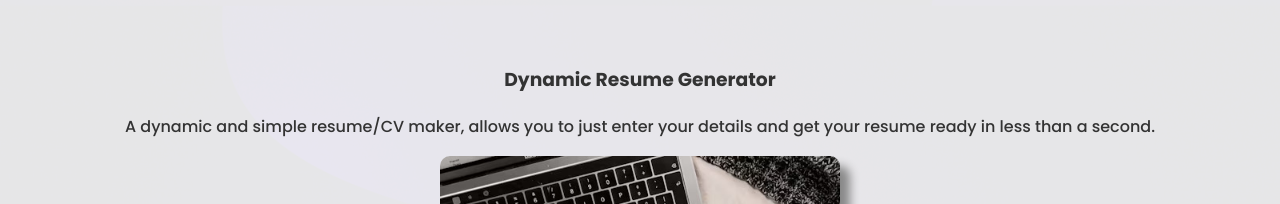
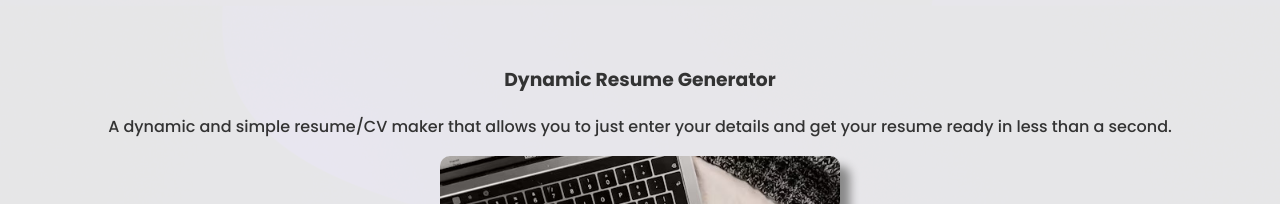
Before and after one commit to MuhammadNofilShoaib/Portfolio, a website: page index.html in a window 1280 px wide. Shown: the part 1701-1905 px from the top of the page. Drawn offline with nearby package versions, Linux system fonts and the light colour scheme.

Commit message:
Update index.html

```diff
--- a/index.html
+++ b/index.html
@@ -33,7 +33,6 @@
     <a href="blue professional modern CV resume (1).pdf" download="Nofil_Shoaib_Resume.pdf" class="button" data-aos="fade-up">Download Resume</a>
   </section>
 
-
   <section id="skills">
     <h2>Skills</h2>
     <ul>
@@ -53,9 +52,9 @@
             <img src="icons8-next.js-64.png" alt="Next.js Logo" class="skill-logo"> Next.js
         </li>
     </ul>
-</section>
+  </section>
 
-<section id="projects">
+  <section id="projects">
     <h2>Projects</h2>
     <div class="project" data-aos="fade-left">
       <h3>Countdown Timer</h3>
@@ -66,7 +65,7 @@
     </div>
     <div class="project" data-aos="fade-right">
       <h3>Dynamic Resume Generator</h3>
-      <p>A dynamic and simple resume/CV maker, allows you to just enter your details and get your resume ready in less than a second.</p>
+      <p>A dynamic and simple resume/CV maker that allows you to just enter your details and get your resume ready in less than a second.</p>
       <img src="cv.jpg" alt="Project Image" data-aos="zoom-in">
       <a href="https://milestone-5.vercel.app/" target="_blank" class="project-button" data-aos="fade-right">View Live</a>
       <a href="https://github.com/MuhammadNofilShoaib/milestone---5.git" target="_blank" class="project-button" data-aos="fade-right">View Code</a>
@@ -94,7 +93,6 @@
     </div>
   </section>
 
-
   <footer>
     <p>&copy; 2024 Nofil Shoaib. All rights reserved.</p>
   </footer>
```
